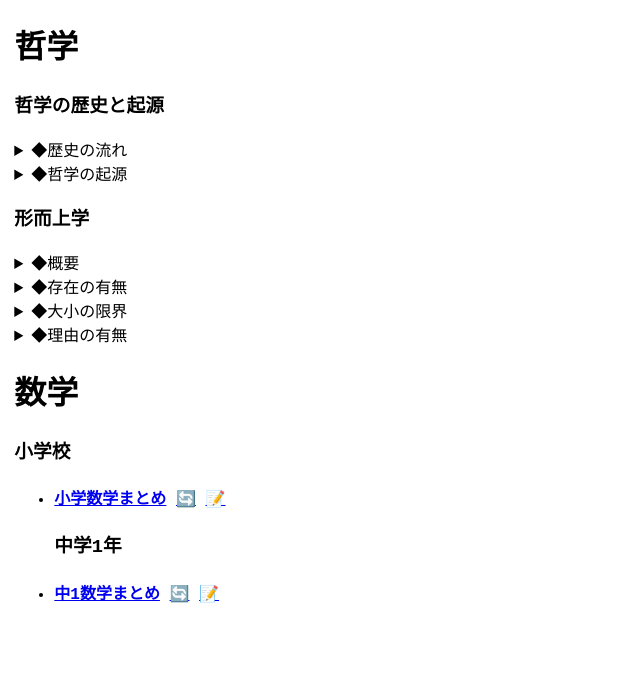
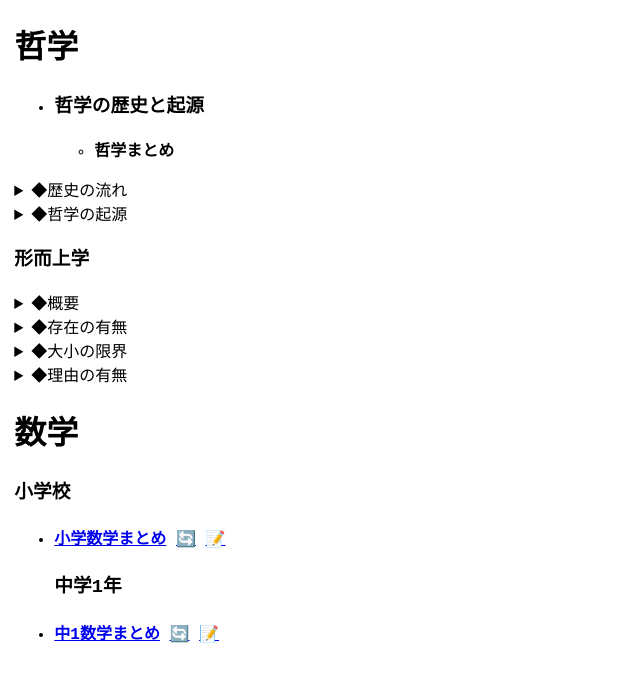
Before and after one commit to zoldof/algo-notes-ci, a Jekyll site: the page built from docs/menu/menu.md, in a window 1280 px wide. Shown: the top 682 px of the page, without its empty margins (0-640 px from the left). Built offline with Jekyll 4.4.1, drawn with Linux system fonts in a browser that asks for light colours; nearby versions of some CDN libraries; our own code applies the rules of GitHub Pages for plain Markdown files; library files that are not in the unit come from our copies.

Commit message:
Update menu.md

```diff
--- a/docs/menu/menu.md
+++ b/docs/menu/menu.md
@@ -1,8 +1,9 @@
 # 哲学
-### 哲学の歴史と起源
+- ### 哲学の歴史と起源
+  - **哲学まとめ**
 <details>
 <summary>◆歴史の流れ</summary>
-・物理的存在段階：エネルギーと粒子の相互作用のみ<br>
+- 物理的存在段階：エネルギーと粒子の相互作用のみ
 ・生物的自己組織化段階：細胞が誕生し内外の境界が出来上がる<br>
 ・感覚的統合：様々な刺激に対して統合的処理を行う神経系の発達過程<br>
 ・知覚的世界観：世界と同化して反応する<br>
```
